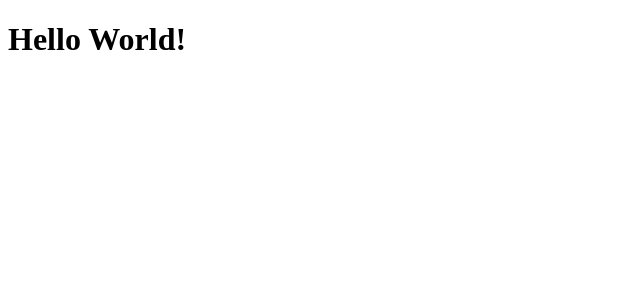
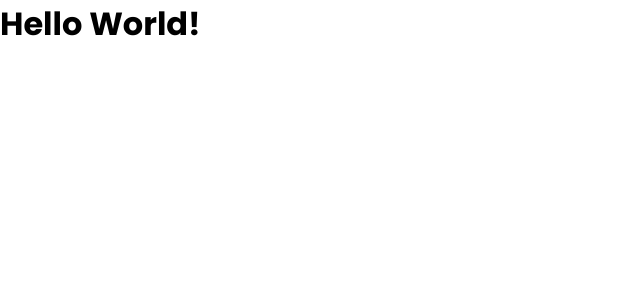
Before and after one commit to devpdro/challenge-fbenevides, a React (Vite) app in the folder client/: page / in a window 1280 px wide. Shown: the top 300 px of the page, without its empty margins (0-640 px from the left). Built offline with nearby package versions, Linux system fonts and the light colour scheme.

Commit message:
feat: creating global style and thema

```diff
--- a/client/src/main.tsx
+++ b/client/src/main.tsx
@@ -3,8 +3,20 @@ import { createRoot } from "react-dom/client";
 
 import App from "./App.tsx";
 
+import { Global } from "@emotion/react";
+import { ThemeProvider } from "@emotion/react";
+import { MantineProvider } from "@mantine/core";
+
+import globalStyles from "src/presentation/styles/global.ts";
+import theme from "src/presentation/styles/themes/light.ts";
+
 createRoot(document.getElementById("root")!).render(
   <StrictMode>
-    <App />
+    <MantineProvider>
+      <ThemeProvider theme={theme}>
+        <Global styles={globalStyles} />
+        <App />
+      </ThemeProvider>
+    </MantineProvider>
   </StrictMode>
 );
--- /dev/null
+++ b/client/src/presentation/styles/global.ts
@@ -0,0 +1,65 @@
+import { css } from "@emotion/react";
+
+export default css`
+  * {
+    margin: 0;
+    padding: 0;
+    border: 0;
+    box-sizing: border-box;
+    font-family: "Poppins", sans-serif;
+  }
+
+  html,
+  body {
+    height: 100%;
+    width: 100%;
+    margin: 0rem;
+  }
+
+  *,
+  body,
+  input,
+  button {
+    border: 0;
+    background: none;
+    outline: none;
+    line-height: 1.48;
+  }
+
+  h1,
+  h2,
+  h3,
+  h4,
+  h5,
+  h6,
+  strong {
+    font-weight: 700;
+  }
+
+  a {
+    text-decoration: none;
+    background: none;
+    cursor: pointer;
+    border: 0;
+    outline: 0;
+  }
+
+  button {
+    cursor: pointer;
+    border: 0;
+  }
+
+  a,
+  button {
+    -webkit-tap-highlight-color: transparent;
+  }
+
+  ul,
+  li,
+  p {
+    list-style: none;
+    text-align: left;
+    padding: 0;
+    margin-bottom: 0;
+  }
+`;
--- /dev/null
+++ b/client/src/presentation/styles/themes/index.ts
@@ -0,0 +1 @@
+export * from './light'
--- /dev/null
+++ b/client/src/presentation/styles/themes/light.ts
@@ -0,0 +1,41 @@
+const lightTheme = {
+  name: "light",
+  colors: {
+    primary: "",
+    secondary: "#4169E1",
+    snow: "#fff",
+    black: "#1c1c1c",
+    darkHigh: "rgba(0, 8, 38, 0.8)",
+    darkMedium: "rgba(0, 8, 38, 0.6)",
+    darkLow: "rgba(0, 8, 38, 0.44)",
+    silver: "#D4DAE0",
+    info: "#5B5E70",
+    error: "#7F1D1D",
+    success: "#00AF7D",
+    background: "#EFF4FD",
+    buttonColor: "#4169E1",
+    inputColor: "#333",
+    inputDisabled: "rgba(0, 8, 38, 0.02)",
+    toastBg: "rgba(0, 8, 38, 0.8)",
+  },
+  fontSizes: {
+    default: "1rem",
+    large: "1.2rem",
+    extraLarge: "1.5rem",
+    small: "0.8rem",
+  },
+  fontWeights: {
+    small: "400",
+    default: "500",
+    medium: "600",
+    bold: "700",
+  },
+  transition: {
+    default: "all 0.3s ease",
+  },
+  boxShadows: {
+    default: "0px 3px 13px 3px rgba(0, 0, 0, 0.1);",
+  },
+};
+
+export default lightTheme;
```
